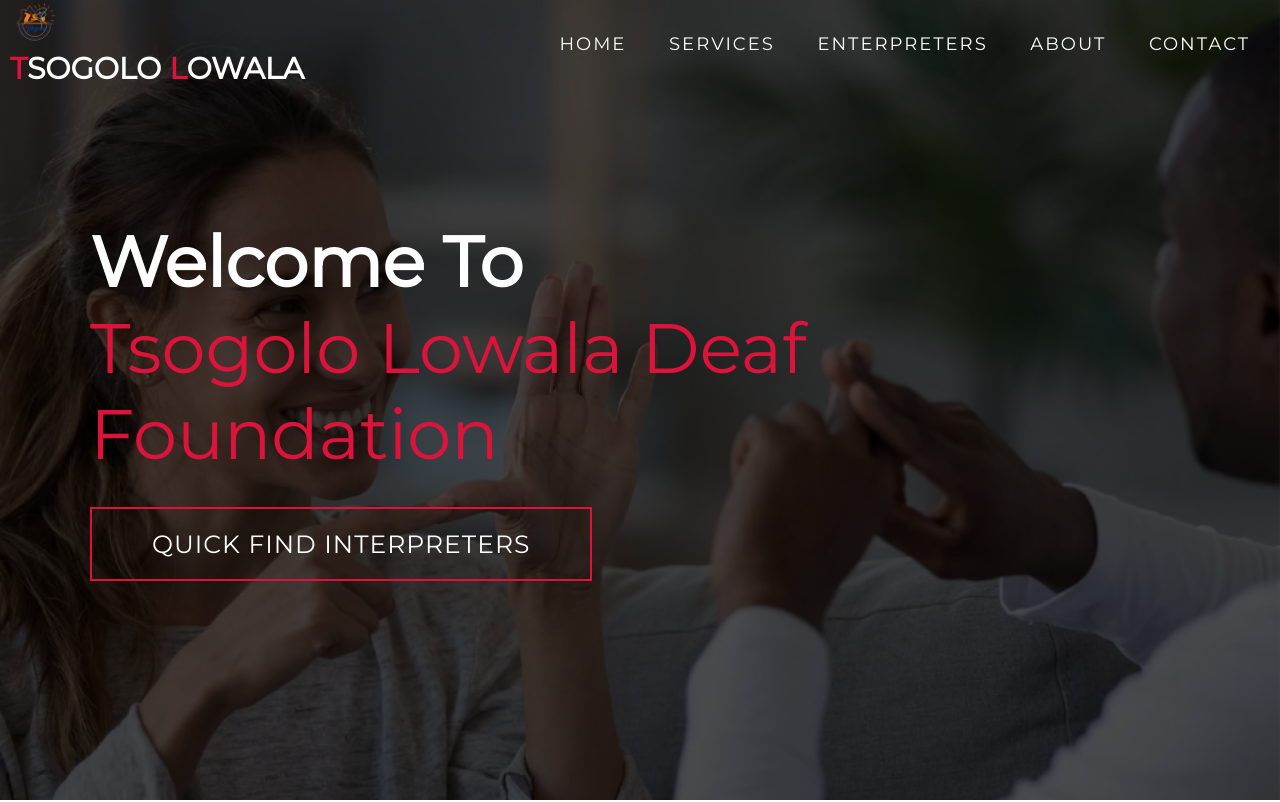
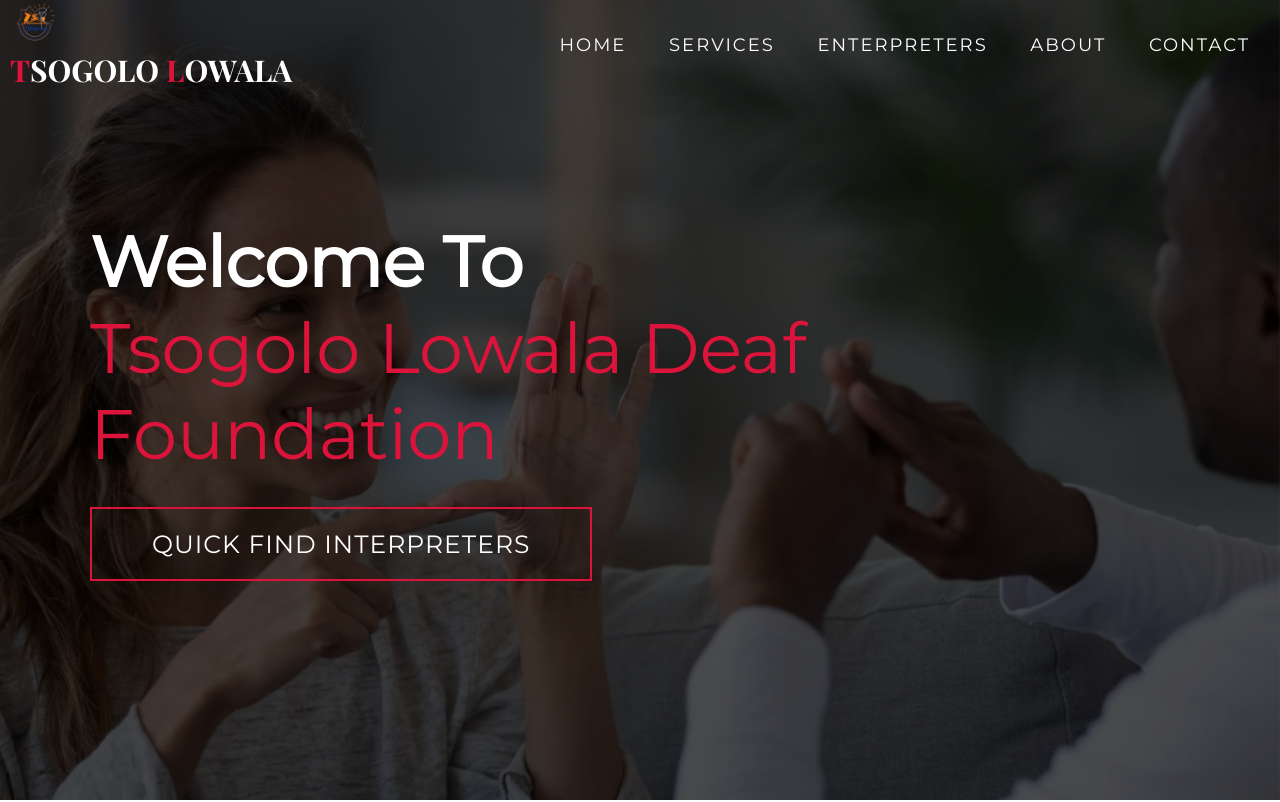
Before and after one commit to Theoprograms/tsogola.github.io, a plain HTML site: page index.html in a window 1280 px wide. Shown: the top 802 px of the page. Drawn offline with nearby package versions, Linux system fonts and the light colour scheme.

Commit message:
Your commit message

```diff
--- a/index.html
+++ b/index.html
@@ -5,6 +5,8 @@
   <meta charset="UTF-8">
   <meta name="viewport" content="width=device-width, initial-scale=1.0">
   <link rel="stylesheet" href="style.css">
+  <link href="https://fonts.googleapis.com/css2?family=Playfair+Display:wght@700&family=Roboto:wght@400;500&display=swap" rel="stylesheet">
+
   <title>Tsogolo Lowala</title>
 </head>
 
--- a/style.css
+++ b/style.css
@@ -73,6 +73,7 @@ p {
 
 .brand h1 {
 	font-size: 3rem;
+	font-family: 'Playfair Display', serif;
 	text-transform: uppercase;
 	color: white;
 }
```
